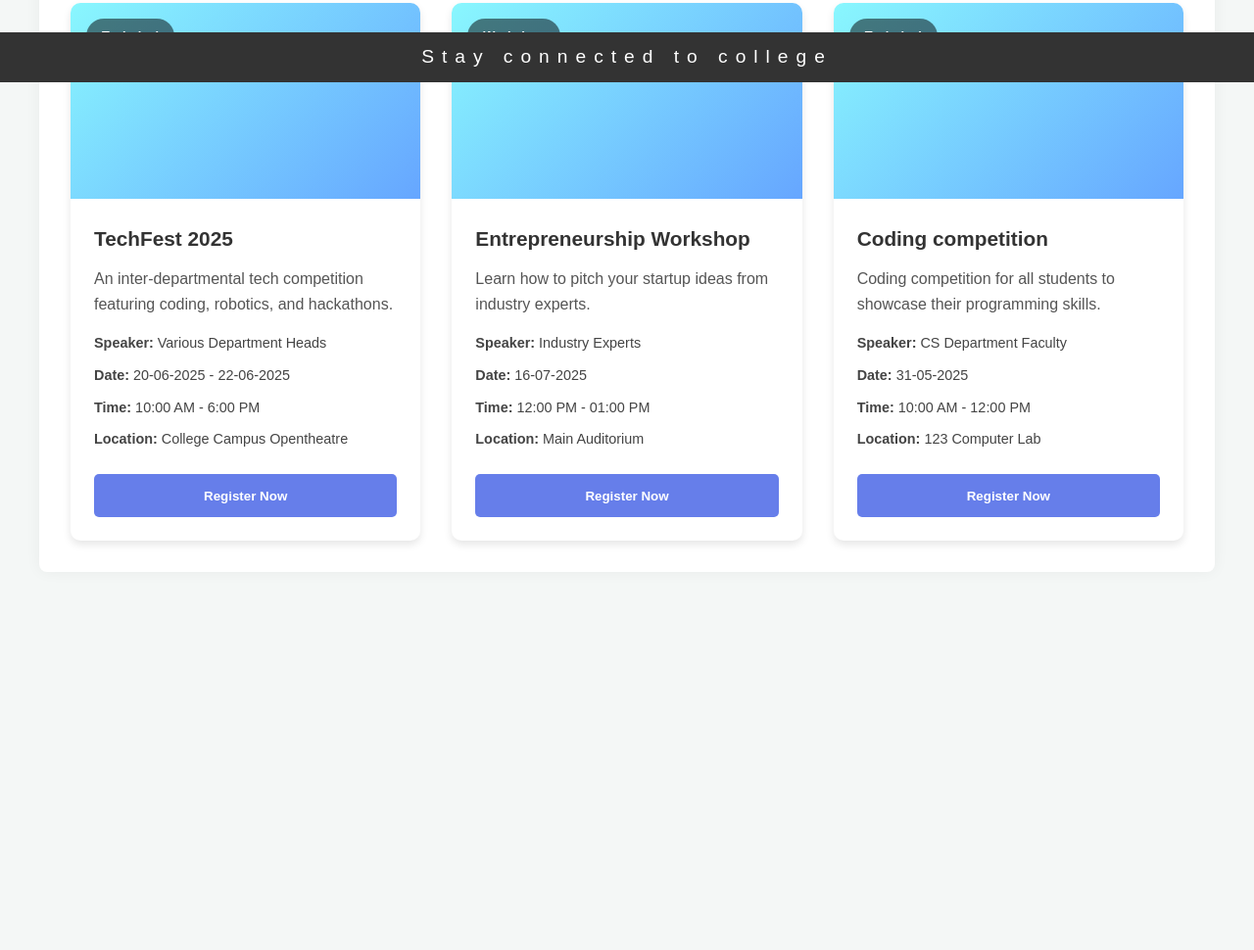
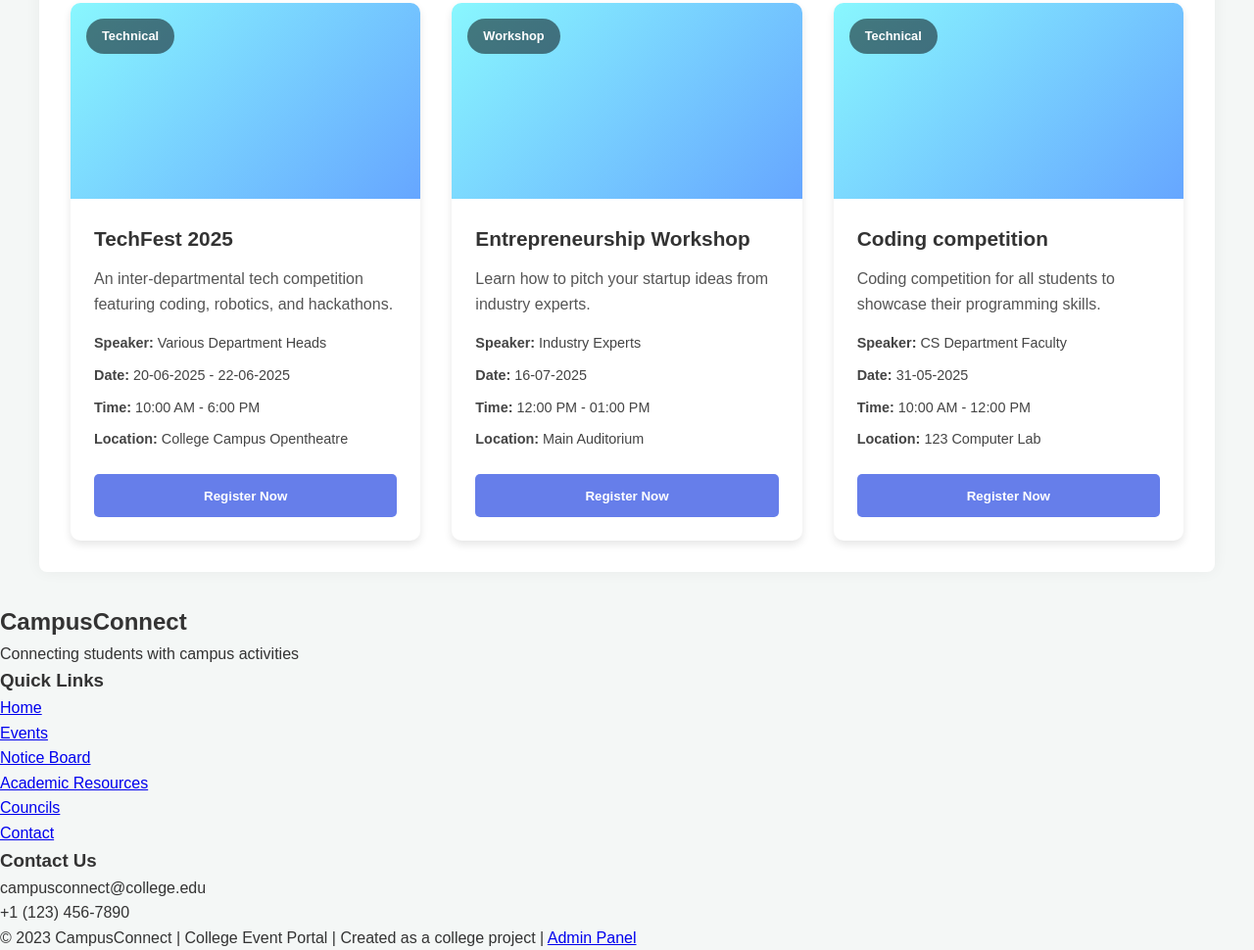
Before and after one commit to Ganesh07A/CampusConnect, a plain HTML site: page index.html in a window 1280 px wide. Shown: the part 716-1686 px from the top of the page at 98% size. Before the commit the page ends 1332 px from the top, so only its background shows below. Drawn offline with Linux system fonts and the light colour scheme.

Commit message:
Update index.html
adding footer to the website

```diff
--- a/index.html
+++ b/index.html
@@ -155,5 +155,43 @@
 
     <script src="script.js"></script>
   </body>
-  <footer id="footer-bar">Stay connected to college</footer>
+  <footer>
+    <div class="container">
+      <div class="footer-content">
+        <div class="footer-logo">
+          <h2>CampusConnect</h2>
+          <p>Connecting students with campus activities</p>
+        </div>
+        <div class="footer-links">
+          <h3>Quick Links</h3>
+          <ul>
+            <li><a href="index.html">Home</a></li>
+            <li><a href="pages/events.html">Events</a></li>
+            <li><a href="pages/notices.html">Notice Board</a></li>
+            <li><a href="pages/resources.html">Academic Resources</a></li>
+            <li><a href="pages/councils.html">Councils</a></li>
+            <li><a href="pages/contact.html">Contact</a></li>
+          </ul>
+        </div>
+        <div class="footer-contact">
+          <h3>Contact Us</h3>
+          <p><i class="fas fa-envelope"></i> campusconnect@college.edu</p>
+          <p><i class="fas fa-phone"></i> +1 (123) 456-7890</p>
+          <div class="social-icons">
+            <a href="#"><i class="fab fa-facebook"></i></a>
+            <a href="#"><i class="fab fa-twitter"></i></a>
+            <a href="#"><i class="fab fa-instagram"></i></a>
+            <a href="#"><i class="fab fa-linkedin"></i></a>
+          </div>
+        </div>
+      </div>
+      <div class="footer-bottom">
+        <p>
+          &copy; 2023 CampusConnect | College Event Portal | Created as a
+          college project |
+          <a href="admin/index.html" class="admin-link">Admin Panel</a>
+        </p>
+      </div>
+    </div>
+  </footer>
 </html>
```
